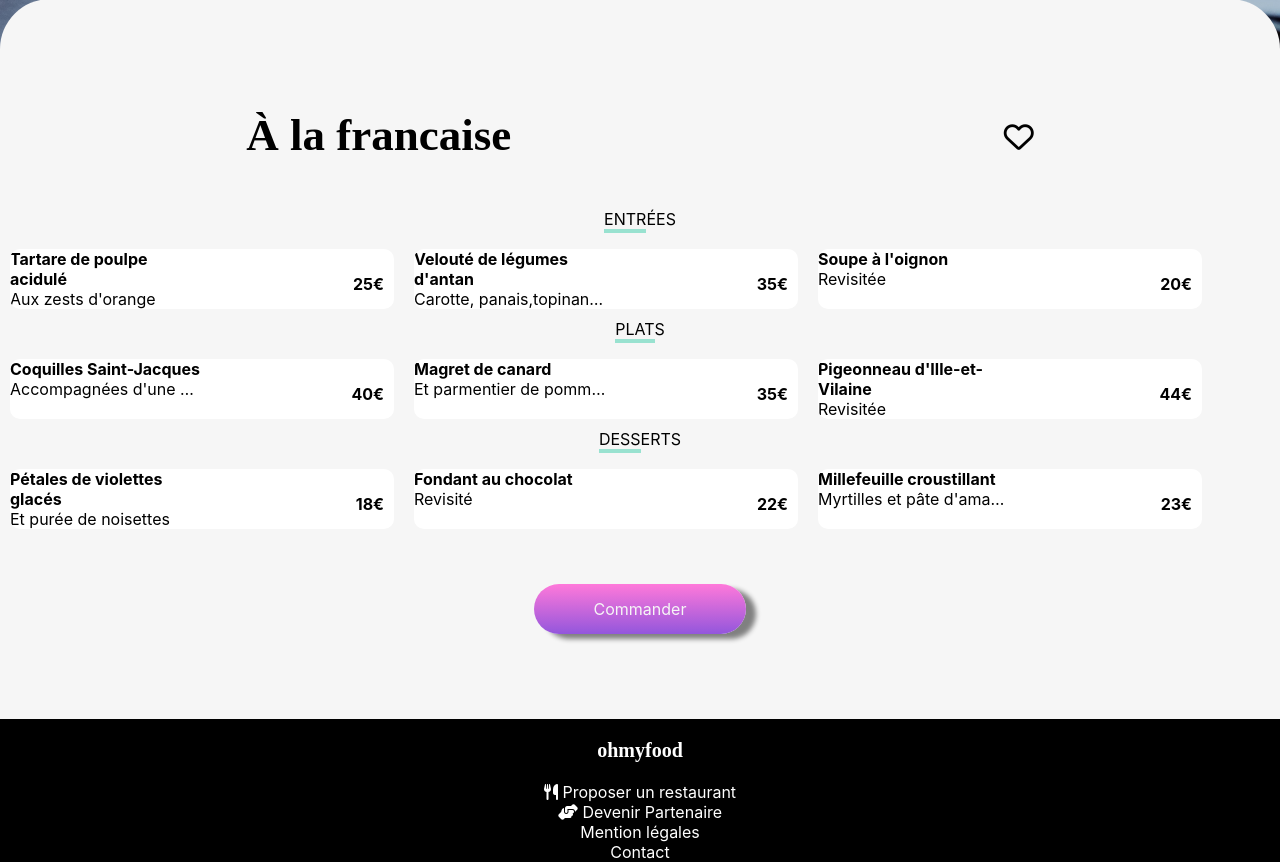
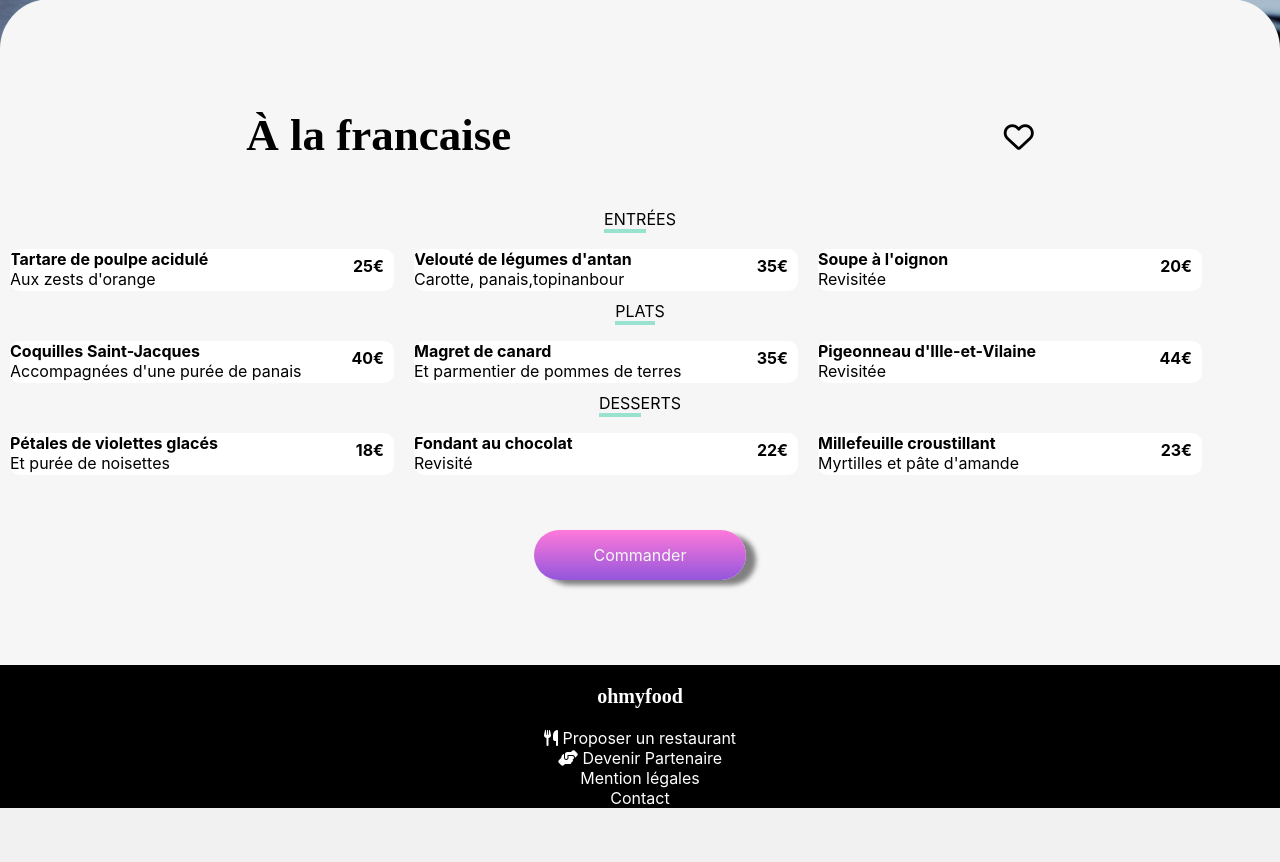
Before and after one commit to yacinebouk/ohmyfood, a PHP site: page /francaise.html in a window 1280 px wide. Shown: the part 701-1563 px from the top of the page. After the commit the page ends 1509 px from the top, so only its background shows below. Run offline with PHP 8.4, Linux system fonts and the light colour scheme; some libraries are stand-ins or nearby versions; some web fonts are replaced.

Commit message:
finalisation du site

```diff
--- a/css/francaise.css
+++ b/css/francaise.css
@@ -78,14 +78,6 @@ body {
   flex-direction: row;
 }
 
-@-webkit-keyframes fadein {
-  from {
-    opacity: 0;
-  }
-  to {
-    opacity: 1;
-  }
-}
 .border {
   overflow: hidden;
   margin: 10px;
@@ -189,10 +181,6 @@ h2 {
   width: 10px;
 }
 
-.border:hover .pd-15 {
-  width: calc(100% - 100px);
-}
-
 .flavors {
   white-space: nowrap;
   overflow: hidden;
@@ -218,10 +206,14 @@ h2 {
 .text {
   overflow: hidden;
   text-overflow: ellipsis;
-  width: 50%;
 }
 
 .flavors {
+  overflow: hidden;
+  text-overflow: ellipsis;
+}
+
+.major b {
   overflow: hidden;
   text-overflow: ellipsis;
 }
```
Also changed, not shown: 1 other file.
